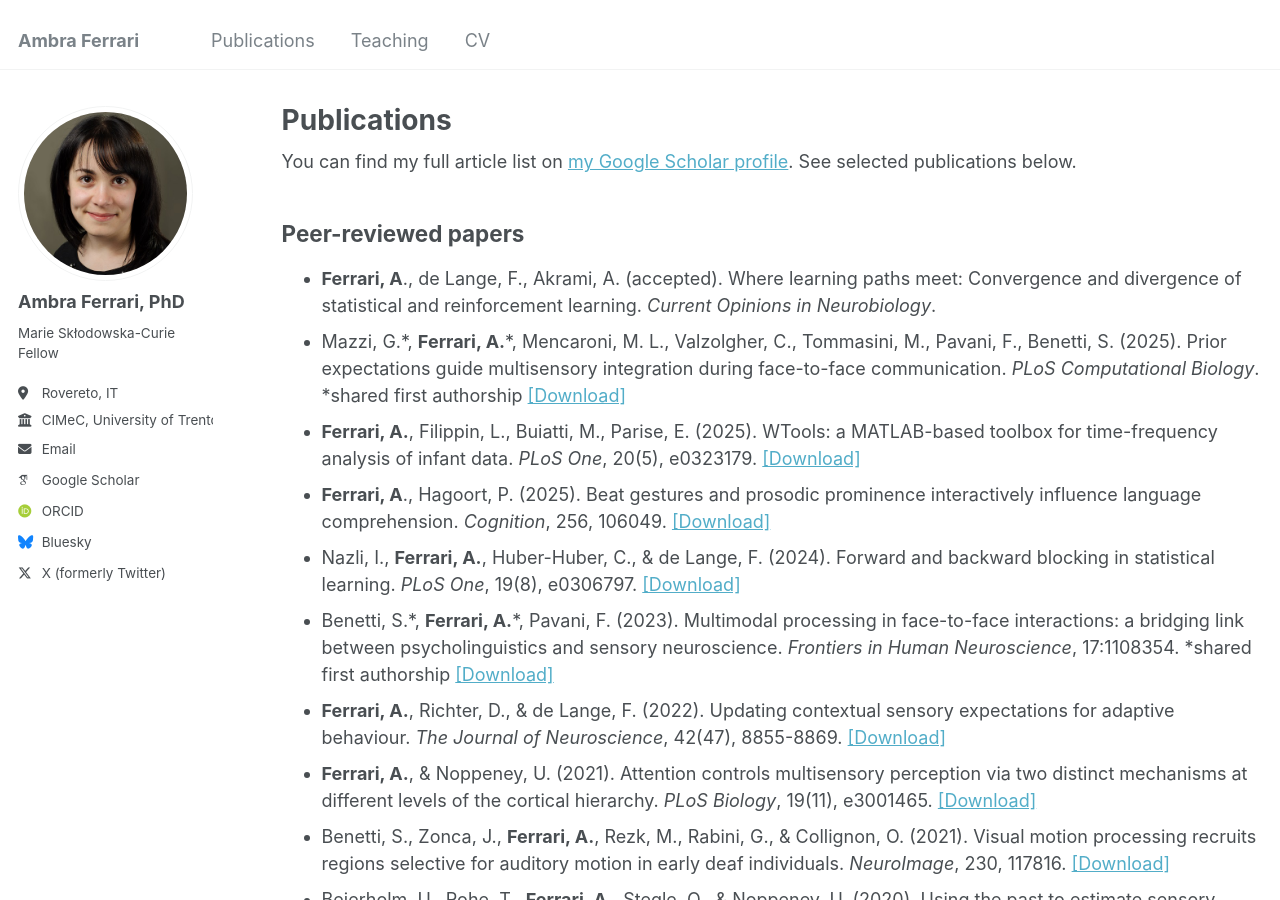
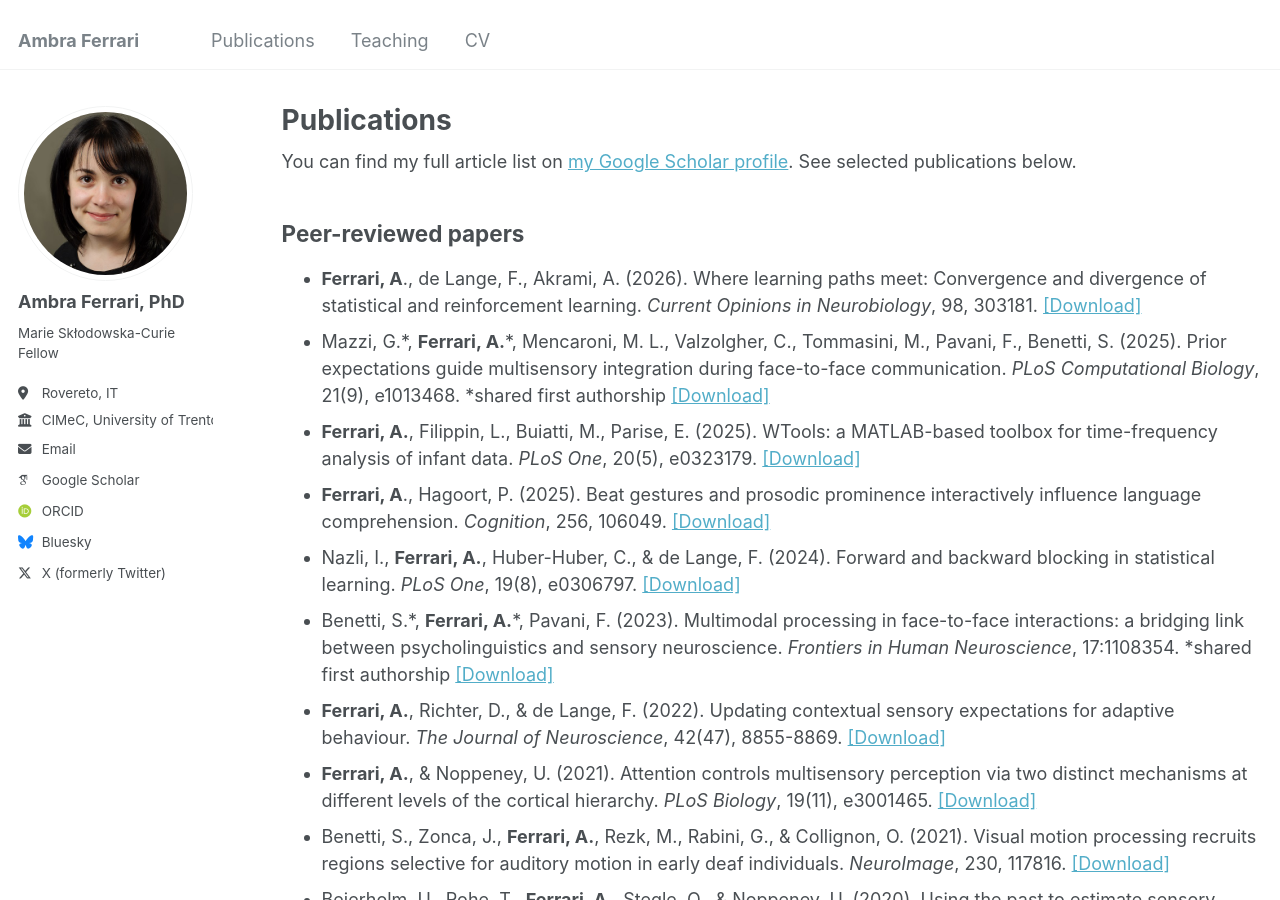
Before and after one commit to ambrafer/ambrafer.github.io, a Jekyll site: the page built from _pages/publications.html, in a window 1280 px wide and 900 px high. Built offline with Jekyll 4.4.1, drawn with Linux system fonts in a browser that asks for light colours; some web fonts are replaced.

Commit message:
Update publications.html

```diff
--- a/_pages/publications.html
+++ b/_pages/publications.html
@@ -13,13 +13,14 @@ author_profile: true
 
   <h2>Peer-reviewed papers</h2>
     <ul>
-        <li><b>Ferrari, A</b>., de Lange, F., Akrami, A. (accepted). Where learning paths meet: Convergence and divergence of statistical and reinforcement learning. <i>Current Opinions in Neurobiology</i>.
+        <li><b>Ferrari, A</b>., de Lange, F., Akrami, A. (2026). Where learning paths meet: Convergence and divergence of statistical and reinforcement learning. <i>Current Opinions in Neurobiology</i>, 98, 303181.
+            <a href="https://doi.org/10.1016/j.conb.2026.103181" target="_blank">[Download]</a>
         </li>
-        <li>Mazzi, G.*, <b>Ferrari, A.</b>*, Mencaroni, M. L., Valzolgher, C., Tommasini, M., Pavani, F., Benetti, S. (2025). Prior expectations guide multisensory integration during face-to-face communication. <i>PLoS Computational Biology</i>. <span class="note">*shared first authorship</span>
+        <li>Mazzi, G.*, <b>Ferrari, A.</b>*, Mencaroni, M. L., Valzolgher, C., Tommasini, M., Pavani, F., Benetti, S. (2025). Prior expectations guide multisensory integration during face-to-face communication. <i>PLoS Computational Biology</i>, 21(9), e1013468. <span class="note">*shared first authorship</span>
             <a href="https://journals.plos.org/ploscompbiol/article?id=10.1371/journal.pcbi.1013468" target="_blank">[Download]</a>
         </li>
         <li><b>Ferrari, A.</b>, Filippin, L., Buiatti, M., Parise, E. (2025). WTools: a MATLAB-based toolbox for time-frequency analysis of infant data. <i>PLoS One</i>, 20(5), e0323179.
-          <a href="https://doi.org/10.1371/journal.pone.0323179" target="_blank">[Download]</a>
+            <a href="https://doi.org/10.1371/journal.pone.0323179" target="_blank">[Download]</a>
         </li>
         <li><b>Ferrari, A</b>., Hagoort, P. (2025). Beat gestures and prosodic prominence interactively influence language comprehension. <i>Cognition</i>, 256, 106049.
             <a href="https://doi.org/10.1016/j.cognition.2024.106049" target="_blank">[Download]</a>
```
